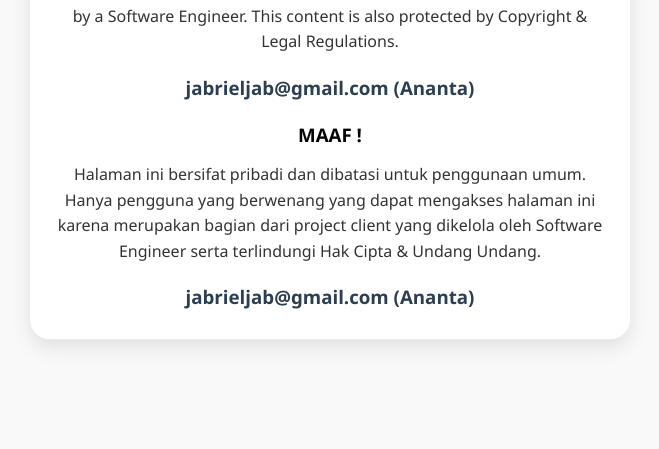
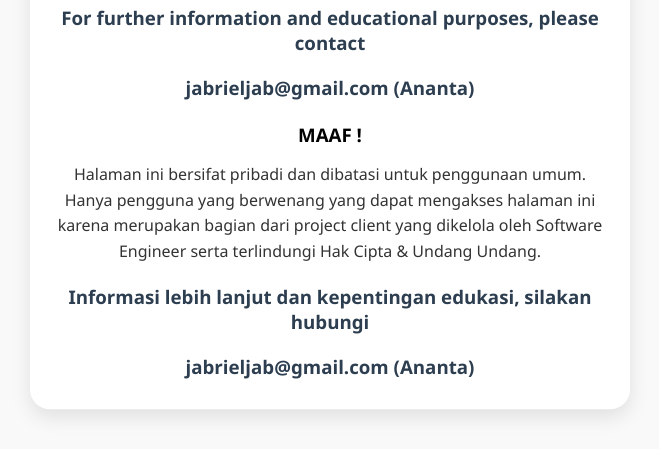
Before and after one commit to Ananta1507/Test-Page, a plain HTML site: page index.html in a window 1280 px wide. Shown: the part 351-800 px from the top of the page, without its empty margins (310-969 px from the left). Drawn offline with Linux system fonts and the light colour scheme.

Commit message:
Update index.html

```diff
--- a/index.html
+++ b/index.html
@@ -95,10 +95,12 @@
     <h1>403 Forbidden</h1>
     <h3>SORRY !</h3>
     <p>This page is private and restricted for public use. Only authorized users are permitted to access this page, as it is part of a client project managed by a Software Engineer. This content is also protected by Copyright & Legal Regulations.</p>
+    <h3 class="email">For further information and educational purposes, please contact</h3>
     <h3 class="email">jabrieljab@gmail.com (Ananta)</h3>
     <br>
     <h3>MAAF !</h3>
     <p>Halaman ini bersifat pribadi dan dibatasi untuk penggunaan umum. Hanya pengguna yang berwenang yang dapat mengakses halaman ini karena merupakan bagian dari project client yang dikelola oleh Software Engineer serta terlindungi Hak Cipta & Undang Undang.</p>
+     <h3 class="email">Informasi lebih lanjut dan kepentingan edukasi, silakan hubungi</h3>
     <h3 class="email">jabrieljab@gmail.com (Ananta)</h3>
   </div>
 </body>
```
